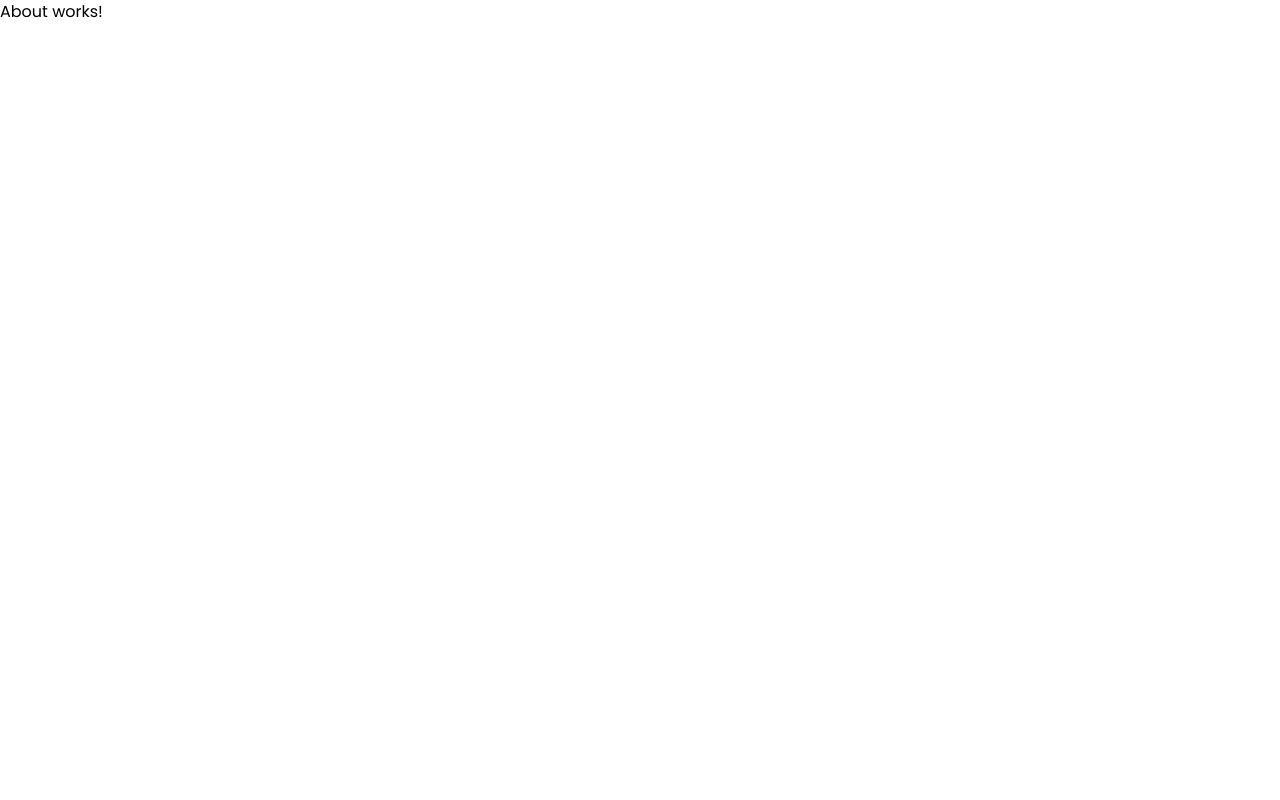
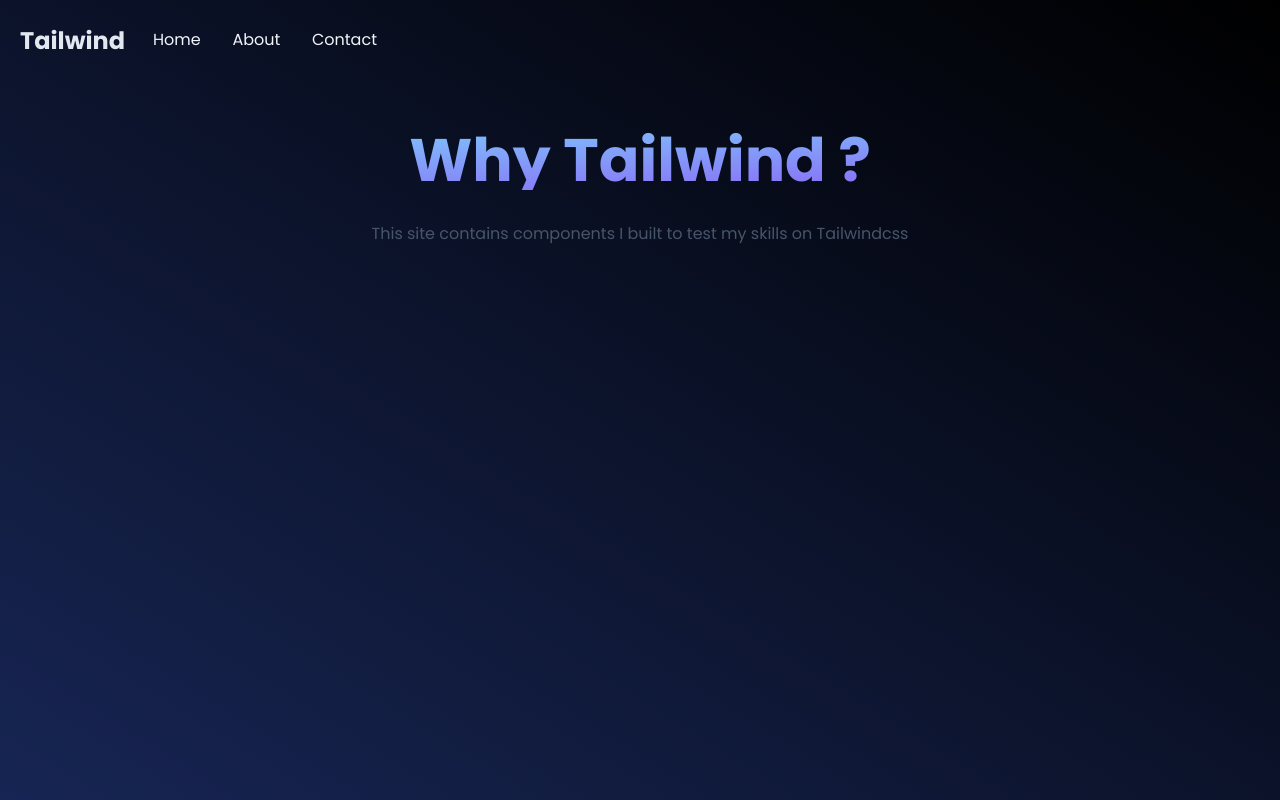
Before and after one commit to Adedoyin-Emmanuel/tailwindcss-journey, a React (Vite) app: page /about in a window 1280 px wide. Built offline with nearby package versions, Linux system fonts and the light colour scheme.

Commit message:
Added a new component

```diff
--- a/src/App.css
+++ b/src/App.css
@@ -21,7 +21,3 @@
   width: 100% !important;
   height: 100vh !important;
 }
-
-.nav-transition{
-
-}
--- a/src/components/AppButton/AppButton.tsx
+++ b/src/components/AppButton/AppButton.tsx
@@ -1,17 +1,11 @@
-
 import React from "react";
 
-interface AppButtonProps {
-
-}
-
-const AppButton:React.FC = (): JSX.Element => {
-
-    return (
-        <React.Fragment>
-            <h1>AppButton works!</h1>
-        </React.Fragment>
-    );
-}
+const AppButton: React.FC = (): JSX.Element => {
+  return (
+    <button className="text-slate-200 bg-sky-500 p-3 w-48 capitalize rounded-[30px]">
+      hello tailwind
+    </button>
+  );
+};
 
 export default AppButton;
--- /dev/null
+++ b/src/components/AppHero/AppHero.tsx
@@ -0,0 +1,20 @@
+import React from "react";
+
+interface AppHeroProps {
+  className?: string;
+  children?: JSX.Element | JSX.Element[];
+  others?: React.Attributes;
+}
+const AppHero = ({
+  className,
+  children,
+  others,
+}: AppHeroProps): JSX.Element => {
+  return (
+    <section className={`w-full md:mx-auto md:my-12 ${className}`} {...others}>
+      {children}
+    </section>
+  );
+};
+
+export default AppHero;
--- a/src/components/AppNav/AppNav.tsx
+++ b/src/components/AppNav/AppNav.tsx
@@ -21,7 +21,7 @@
   };
 
   return (
-    <nav className="w-screen flex items-center md:justify-start justify-between md:flex-row flex-col space-x-5 py-5">
+    <nav className="w-screen flex items-center md:justify-start justify-between md:flex-row flex-col  py-5">
       <h2 className="font-extrabold text-2xl text-slate-200 mx-5 md:block hidden cursor-pointer hover:text-sky-300 transition-all duration-75 ease-in-linear">
         <Link to="/">Tailwind</Link>
       </h2>
--- a/src/pages/About/About.tsx
+++ b/src/pages/About/About.tsx
@@ -1,13 +1,22 @@
-import React from "react";
-import { Link, useNavigate } from "react-router-dom";
+import AppNav from "../../components/AppNav/AppNav";
+import AppHero from "../../components/AppHero/AppHero";
 
-const About: React.FC = (): JSX.Element => {
-  const navigateTo = useNavigate();
+const Home = (): JSX.Element => {
   return (
-    <React.Fragment>
-      <h1>About works!</h1>
-    </React.Fragment>
+    <section className=" w-full h-screen bg-gradient-to-bl from-black to-blue-950 overflow-x-hidden">
+      <AppNav />
+
+      <AppHero>
+        <h2 className="text-center text-3xl mx:mx-auto  mx-5 md:text-6xl capitalize font-bold bg-clip-text text-transparent bg-gradient-to-br from-sky-300 to-violet-500 ">
+          Why tailwind ?
+        </h2>
+
+        <p className="text-slate-600 py-5 md:text-center md:py-8 md:mx-auto mx-5">
+          This site contains components I built to test my skills on Tailwindcss
+        </p>
+      </AppHero>
+    </section>
   );
 };
 
-export default About;
+export default Home;
--- a/src/pages/Home/Home.tsx
+++ b/src/pages/Home/Home.tsx
@@ -1,9 +1,21 @@
 import AppNav from "../../components/AppNav/AppNav";
+import AppHero from "../../components/AppHero/AppHero";
 
 const Home = (): JSX.Element => {
   return (
-    <section className=" w-full h-screen bg-gradient-to-bl from-black to-blue-950">
+    <section className=" w-full h-screen bg-gradient-to-bl from-black to-blue-950 overflow-x-hidden">
       <AppNav />
+
+      <AppHero>
+        <h2 className="md:mx-auto text-left mx-5 md:text-center text-3xl md:text-6xl capitalize font-bold bg-clip-text text-transparent bg-gradient-to-br from-sky-300 to-violet-500 ">
+          Hi Everyone,
+          <br className="block md:hidden" />I am learning tailwind
+        </h2>
+
+        <p className="text-slate-600 py-5 md:text-center md:py-8 md:mx-auto mx-5">
+          This site contains components I built to test my skills on Tailwindcss
+        </p>
+      </AppHero>
     </section>
   );
 };
```
